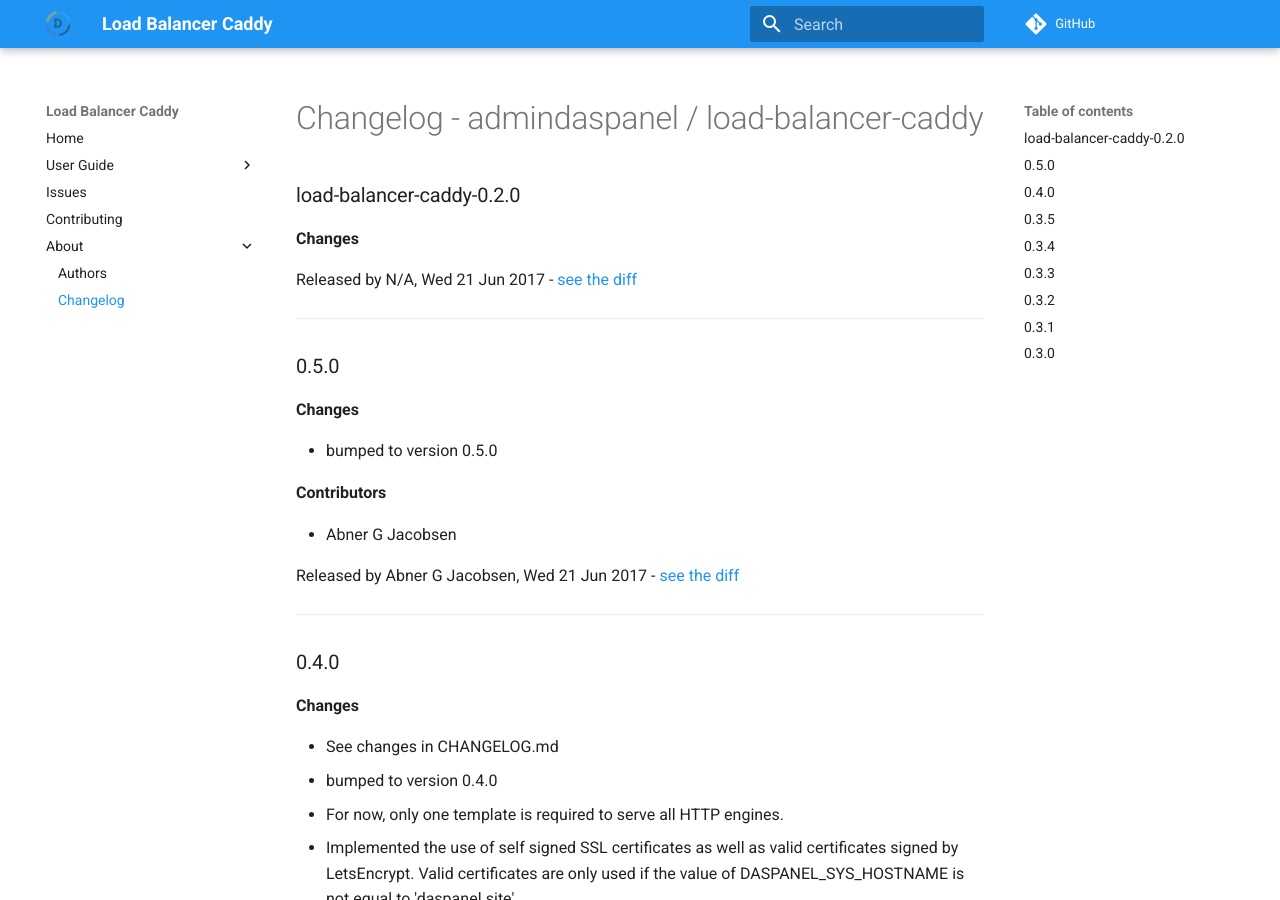
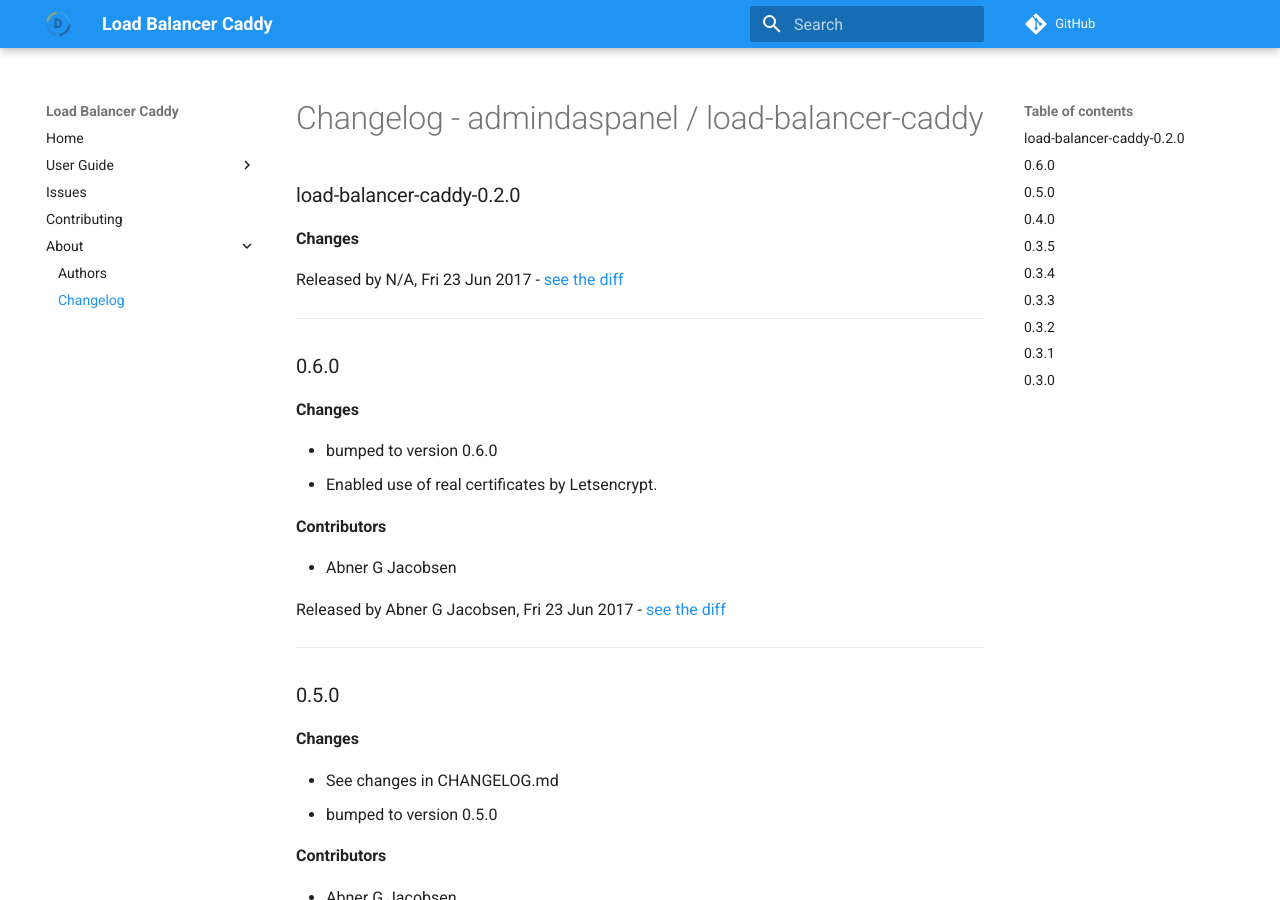
Before and after one commit to daspanel/load-balancer-caddy, an MkDocs documentation site: the page built from docs/changelog.md, in a window 1280 px wide and 900 px high. Built offline with MkDocs 1.6.1 and Material for MkDocs 9.7.7, drawn with Linux system fonts in a browser that asks for light colours; comment, search, counter and statistics services are not loaded; old or Windows-style settings are respelled for this version of MkDocs.

Commit message:
See changes in CHANGELOG.md

```diff
--- a/docs/changelog.md
+++ b/docs/changelog.md
@@ -4,13 +4,28 @@
 __Changes__
 
 
-Released by N/A, Wed 21 Jun 2017 -
+Released by N/A, Fri 23 Jun 2017 -
 [see the diff](https://github.com/admindaspanel/load-balancer-caddy/compare/...#diff)
+______________
+
+### 0.6.0
+__Changes__
+
+- bumped to version 0.6.0
+- Enabled use of real certificates by Letsencrypt.
+
+__Contributors__
+
+- Abner G Jacobsen
+
+Released by Abner G Jacobsen, Fri 23 Jun 2017 -
+[see the diff](https://github.com/admindaspanel/load-balancer-caddy/compare/0.5.0...0.6.0#diff)
 ______________
 
 ### 0.5.0
 __Changes__
 
+- See changes in CHANGELOG.md
 - bumped to version 0.5.0
 
 __Contributors__
```
Also changed, not shown: CHANGELOG.md (+16 -1 lines).
